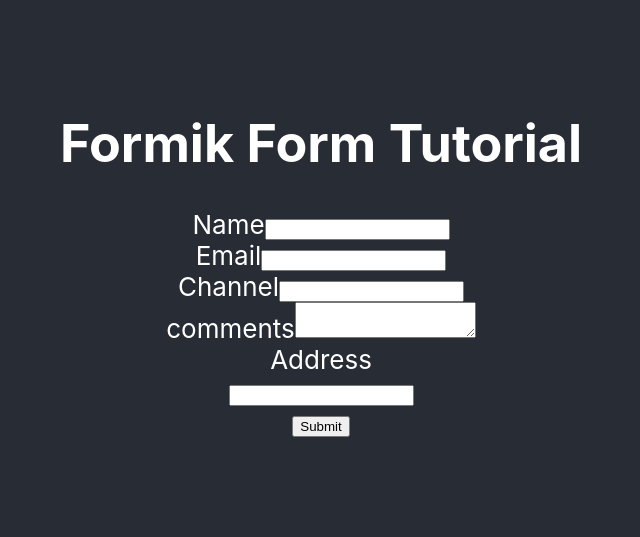
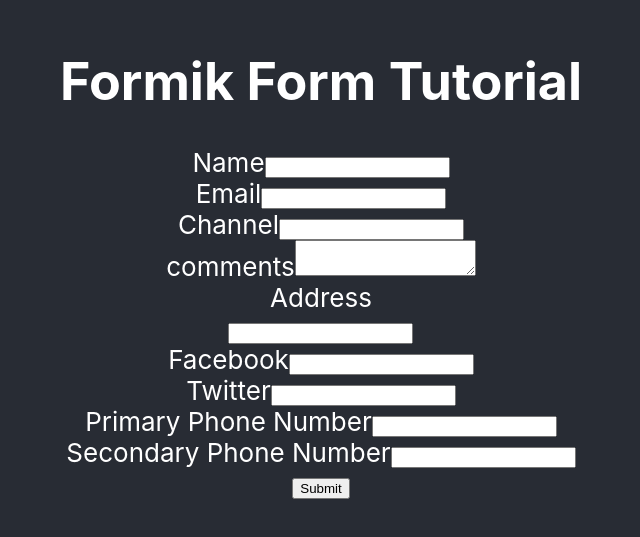
Before and after one commit to Nimith-M-Gowda/Formik-Form, a React (Create React App) app: page / in a window 1280 px wide. Shown: the part 143-680 px from the top of the page, without its empty margins (319-959 px from the left). Built offline with nearby package versions, Linux system fonts and the light colour scheme.

Commit message:
arrays and objects

```diff
--- a/src/ErrorText.js
+++ b/src/ErrorText.js
@@ -1,7 +1,6 @@
 import React from "react";
 
 function ErrorText(props) {
-  console.log(props);
   return <div>{props.children}</div>;
 }
 
--- a/src/Formik.js
+++ b/src/Formik.js
@@ -10,6 +10,13 @@
   channel: "",
   comments: "",
   address: "",
+  //example for nested objects
+  social: {
+    facebook: "",
+    twitter: "",
+  },
+  //example for list / arrays
+  phoneNumber: ["", ""],
 };
 
 const onSubmit = (values) => {
@@ -47,6 +54,13 @@
   channel: Yup.string().required("channel name is required"),
   address: Yup.string().required("address is required"),
   comments: Yup.string().required("comments is required"),
+  // validating yup for objects
+  social: Yup.object({
+    facebook: Yup.string().required("facebook required"),
+    twitter: Yup.string().required("twitter required"),
+  }),
+  //validating yup for array of strings
+  phoneNumber: Yup.array().of(Yup.string().required()),
 });
 function FormikForm() {
   //Removing Boiler plates by using Formik Context
@@ -161,6 +175,35 @@
             }}
           </Field>
         </div>
+        {/* //example for nested objects */}
+        <div>
+          <label>Facebook</label>
+          <Field name="social.facebook" />
+          <ErrorMessage name="social.facebook" />
+        </div>
+
+        <div>
+          <label>Twitter</label>
+          <Field name="social.twitter" />
+          <ErrorMessage name="social.twitter" />
+        </div>
+
+        {/* //Arrays or List  */}
+        <div>
+          <label>Primary Phone Number</label>
+          <Field name="phoneNumber[0]" />
+          <ErrorMessage name="phoneNumber[0]">
+            {(errorMessage) => {
+              return errorMessage ? <div>{errorMessage}</div> : null;
+            }}
+          </ErrorMessage>
+        </div>
+        <div>
+          <label>Secondary Phone Number</label>
+          <Field name="phoneNumber[1]" />
+          <ErrorMessage name="phoneNumber[1]" />
+        </div>
+
         <div>
           <button type="submit">Submit</button>
         </div>
@@ -168,5 +211,4 @@
     </Formik>
   );
 }
-
 export default FormikForm;
```
